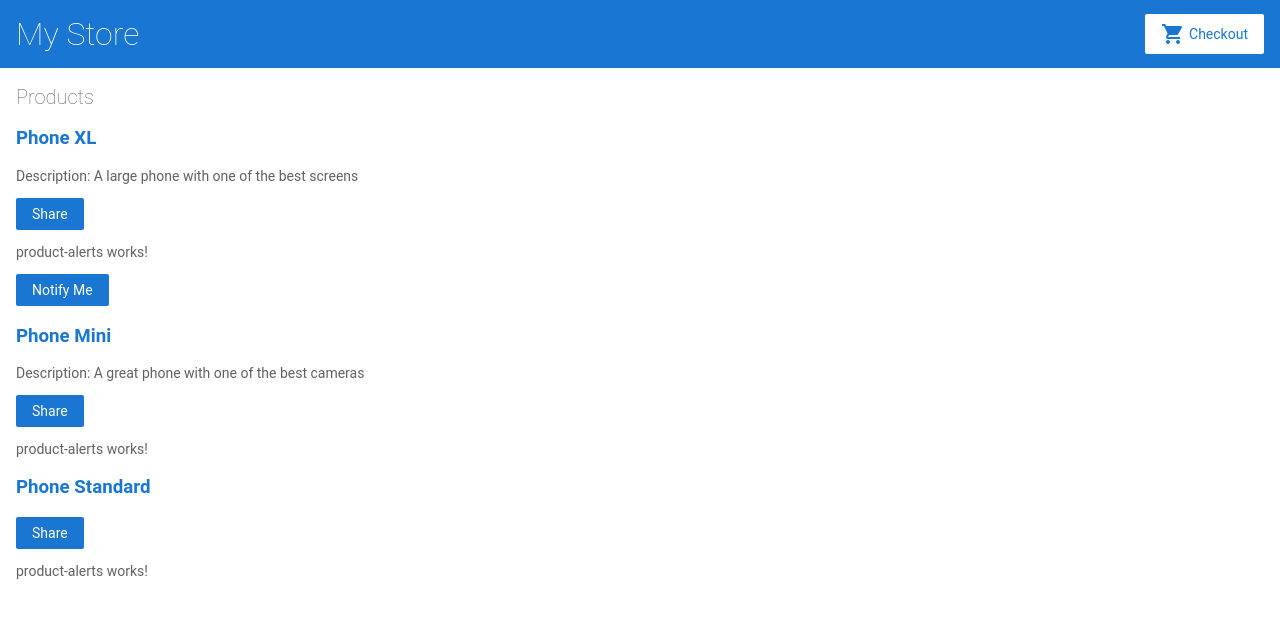
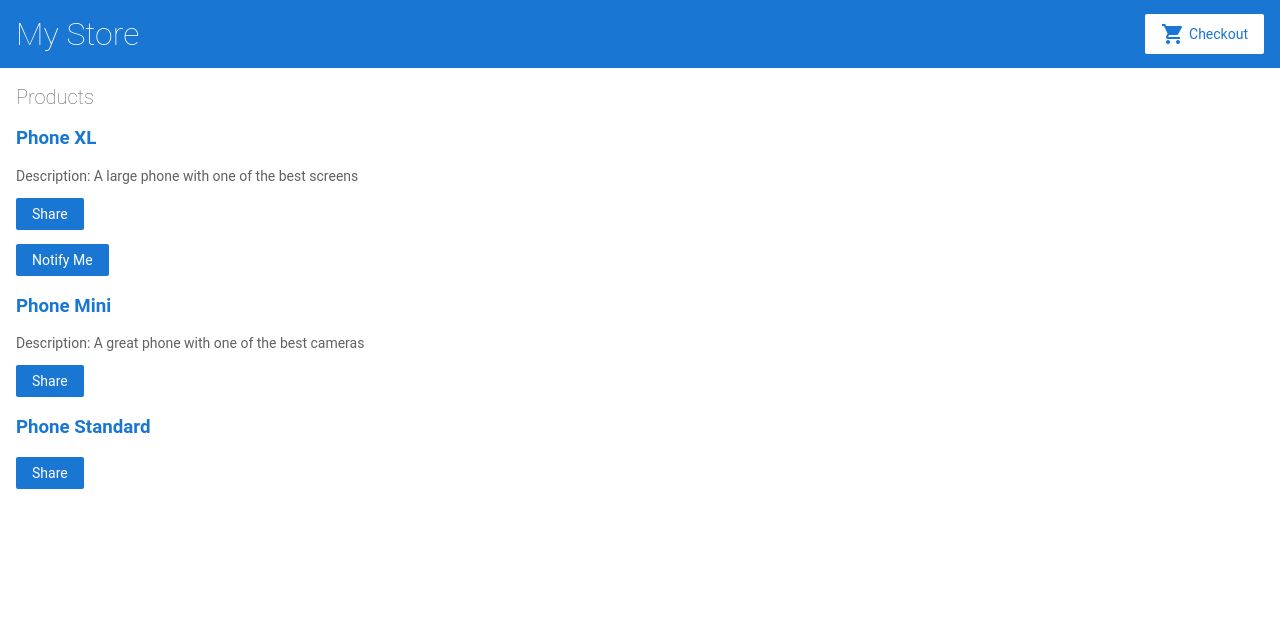
Before and after one commit to eommx22/angular-fwjuyf, an Angular app: page / in a window 1280 px wide. Shown: the top 618 px of the page. Built offline with nearby package versions, Linux system fonts and the light colour scheme.

Commit message:
1 file modified

```diff
--- a/src/app/product-alerts/product-alerts.component.html
+++ b/src/app/product-alerts/product-alerts.component.html
@@ -1,4 +1,4 @@
-<p>product-alerts works!</p>
+
 
 <p *ngIf="product && product.price > 700">
 <button type="button" (click)="notify.emit()">Notify Me</button>
```
